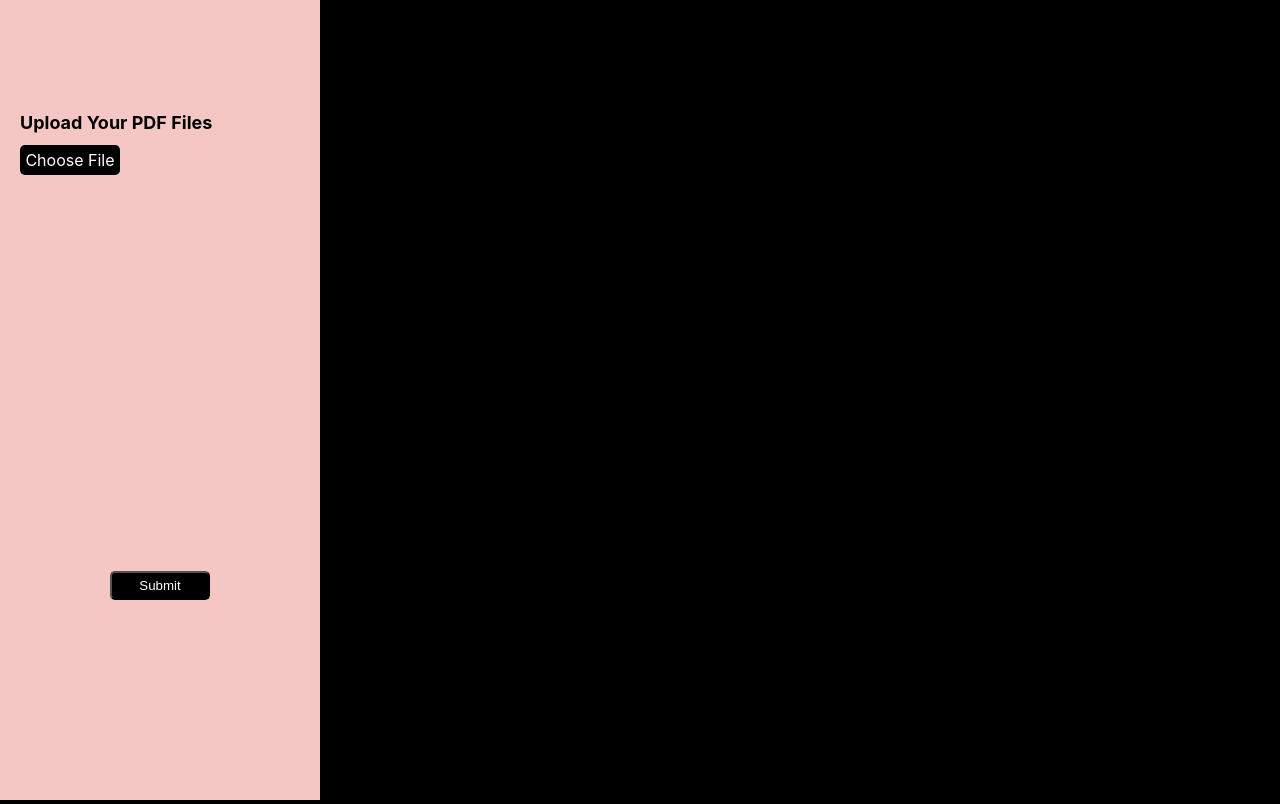
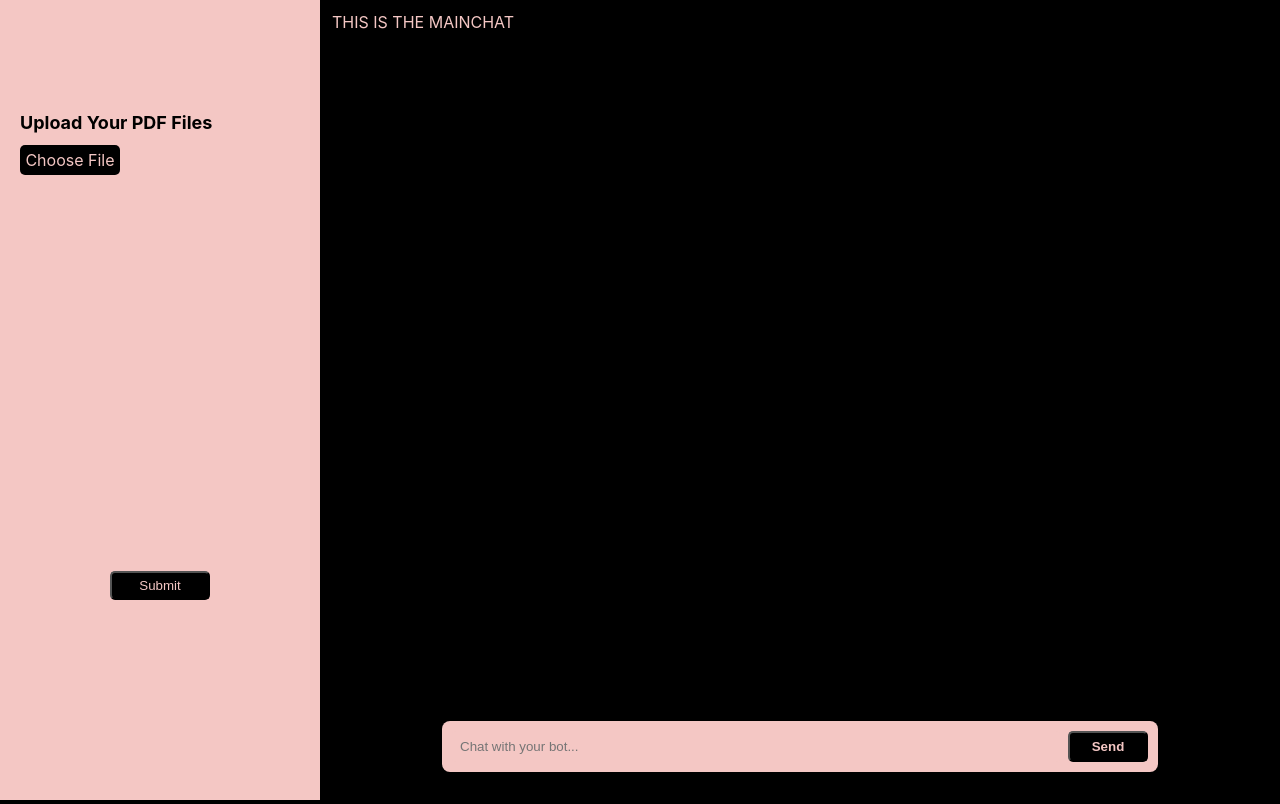
Before and after one commit to Tommy0201/WebApp_RAG_Chatbot, a React (Create React App) app in the folder app/: page / in a window 1280 px wide. Built offline with nearby package versions, Linux system fonts and the light colour scheme; the HTML template or start-up script is replaced by a standard one.

Commit message:
adding in main chat layout

```diff
--- a/app/src/Routers/Routers.js
+++ b/app/src/Routers/Routers.js
@@ -2,14 +2,29 @@ import React from 'react';
 import { Routes, Route, BrowserRouter as Router } from 'react-router-dom';
 import FileUpload from '../pages/FileUpload';
 import MainChat from '../pages/MainChat';
+import styles from './routers.css';
+
+const Layout = () => {
+  return (
+    <div className="layout">
+      <div className="file-upload-main">
+        <FileUpload />
+      </div>
+      <div className="main-chat">
+        <MainChat />
+      </div>
+    </div>
+  );
+};
 
 const Routers = () => {
   return (
     <div>
       <Router>
         <Routes>
-          <Route path="/" element={<FileUpload />} />
-          <Route path="/main-chat" element={<MainChat />} />
+          {/* <Route path="/" element={<FileUpload />} />
+          <Route path="/main-chat" element={<MainChat />} />  */}
+          <Route path="/" element={<Layout />} />
         </Routes>
       </Router>
     </div>
--- /dev/null
+++ b/app/src/Routers/routers.css
@@ -0,0 +1,16 @@
+
+.layout {
+    display: flex;
+    width: 100vw; /* Full viewport width */
+    height: 100vh; /* Full viewport height */
+  }
+
+  .file-upload-main {
+    flex: 0 0 25%; /* 40% of the width */
+    background-color: #f0f0f0; /* Optional: Add background color */
+  }
+
+  .main-chat {
+    flex: 1; /* Takes the remaining width */
+    background-color: black; /* Optional: Add background color */
+  }
--- a/app/src/pages/FileUpload.js
+++ b/app/src/pages/FileUpload.js
@@ -40,6 +40,7 @@ const FileUpload = () => {
         alert(result.error);
       }
       console.log("Receiving response from backend: ", result);
+
     } catch (error) {
       console.log("Error trying to send request to backend: ", error);
     }
--- a/app/src/pages/MainChat.js
+++ b/app/src/pages/MainChat.js
@@ -3,8 +3,17 @@ import styles from './chat.css';
 
 const MainChat = () => {
   return (
-    <div className='main-chat'>
-      THIS IS THE MAINCHAT
+    <div className="main-chat-container">
+      <div className="chat-container">
+        {/* Chat messages will go here */}
+        <div className="messages">
+          THIS IS THE MAINCHAT
+        </div>
+      </div>
+      <div className="input-bar">
+        <input type="text" placeholder="Chat with your bot..." />
+        <button>Send</button>
+      </div>
     </div>
   )
 }
--- a/app/src/pages/chat.css
+++ b/app/src/pages/chat.css
@@ -1,3 +1,50 @@
-.main-chat {
-    color: red;
-}
+.main-chat-container {
+    display: flex;
+    flex-direction: column;
+    height: 100%;
+    background-color: black;
+    color: #f4c7c4;
+    border: 2.5px solid black;
+  }
+
+  .chat-container {
+    flex: 1; /* Takes up remaining space */
+    overflow-y: auto; /* Scrollable if content overflows */
+    padding: 10px; /* Optional: Add padding */
+    background-color: black; /* Optional: Background color for chat area */
+  }
+
+  .input-bar {
+    display: flex;
+    padding: 10px;
+    background-color: #f4c7c4; /* Background color for input bar */
+    margin: 30px 120px;
+    border-radius: 8px;
+  }
+
+  .input-bar input {
+    flex: 1; /* Takes up most of the space */
+    padding: 8px;
+    background-color: #f4c7c4;
+    border: none;
+    border-radius: 4px; /* Rounded corners */
+    outline: none;
+  }
+
+  .input-bar button {
+    cursor: pointer;
+    display: block;
+    width: 80px;
+    padding: 5px 0;
+    margin-left: 8px;
+
+    background-color: black;
+    color: #f4c7c4;
+    border-radius: 5px;
+    text-align: center;
+    font-weight: bolder;
+  }
+
+  .input-bar button:hover {
+    background-color: #1f1e2400;
+  }
--- a/app/src/pages/upload.css
+++ b/app/src/pages/upload.css
@@ -68,11 +68,10 @@ html, body {
 .custom-file-upload, .submit-button {
     width: 100px;
     display: block;
-    /* margin: auto;  */
     border-radius: 5px;
     background-color: black;
-    color: white;
-    text-align: center; /* Center the text */
+    color: #f4c7c4;
+    text-align: center;
     padding: 5px 0;
 }
 
```
